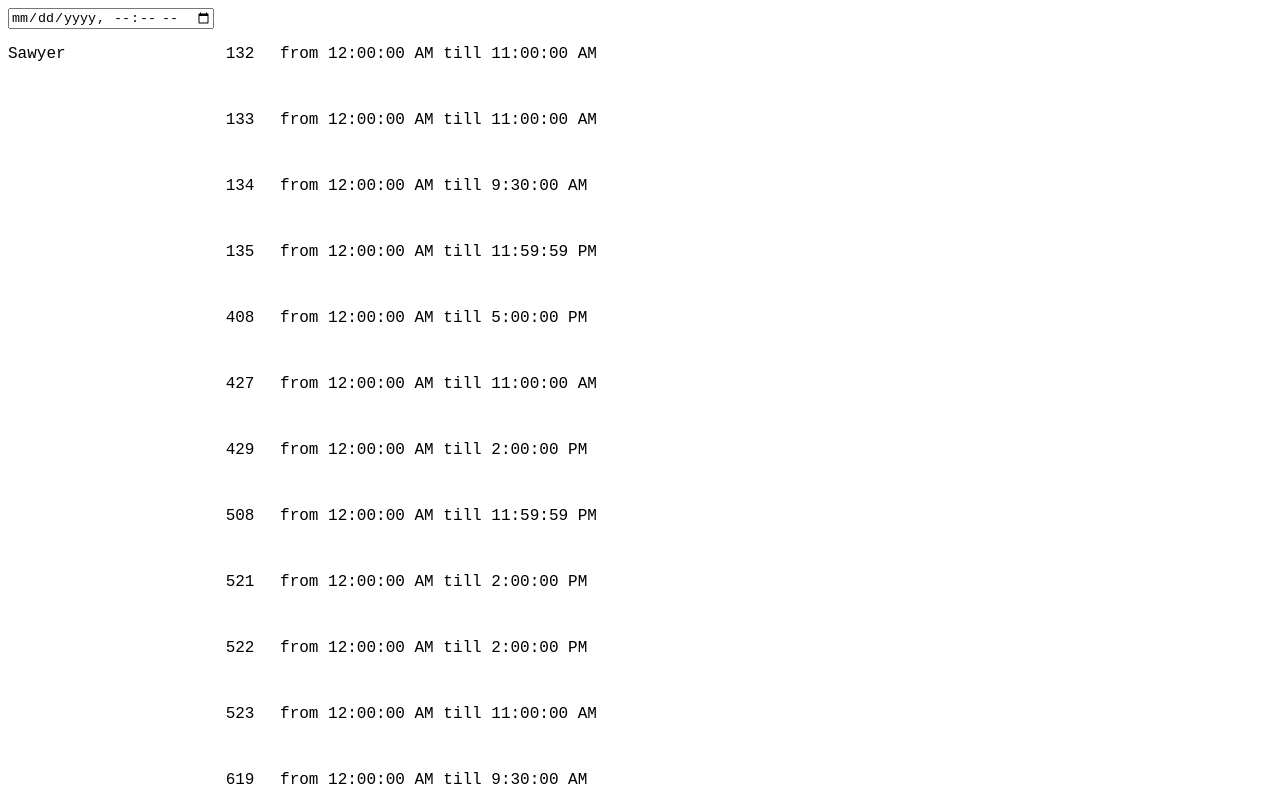
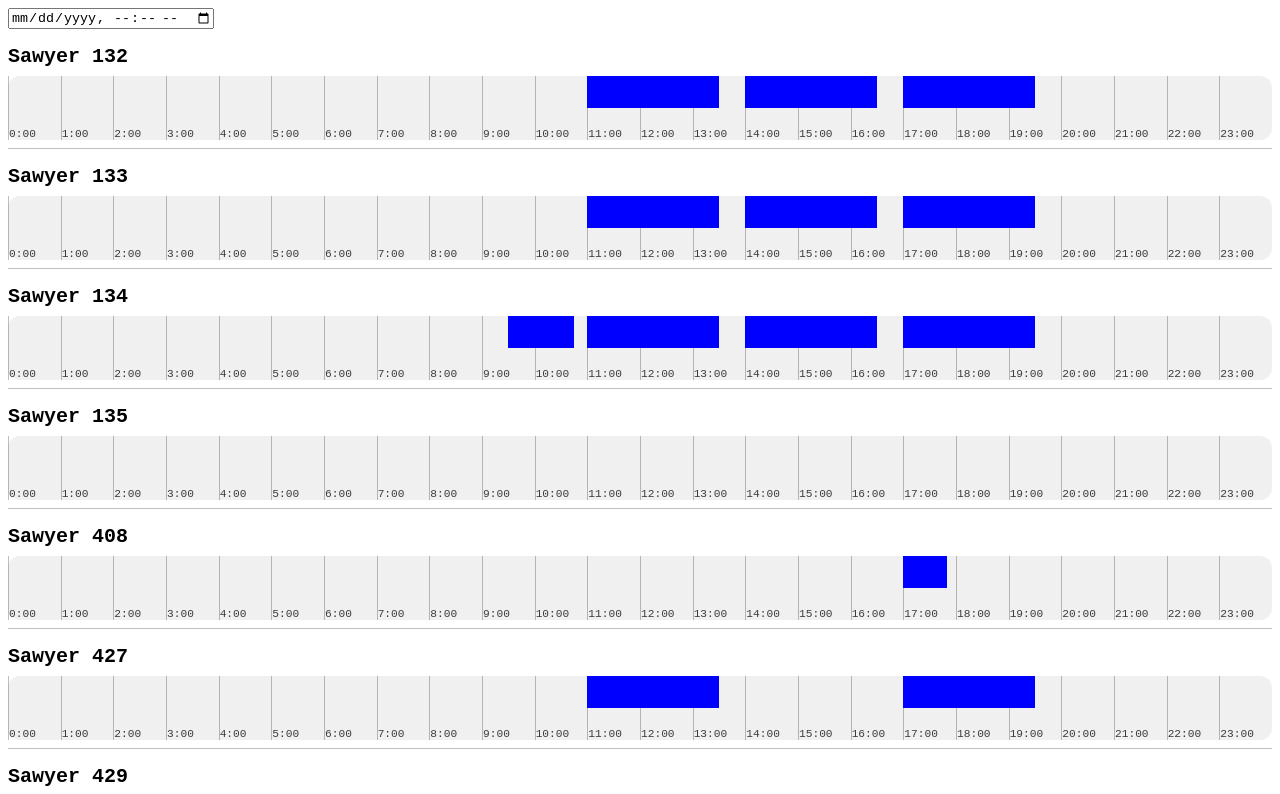
Before and after one commit to maxmmyron/suffolk_free_rooms, a SvelteKit app: page / in a window 1280 px wide. Shown: the top 794 px of the page. Built offline with nearby package versions, Linux system fonts and the light colour scheme.

Commit message:
add time visuals

```diff
--- a/src/routes/+page.svelte
+++ b/src/routes/+page.svelte
@@ -152,48 +152,71 @@
   />
 </div>
 
-{#if occupiedKey}
-  {@const occupiedTimes = calcOccupiedTimes(
-    occupiedKey[0],
-    occupiedKey[1],
-    date.getTime()
-  )}
-  {#key occupiedKey}
-    {#each occupiedTimes as occupiedTime}
-      <p>from {occupiedTime[0]} to {occupiedTime[1]}</p>
-    {/each}
-  {/key}
-{/if}
-
-<main class="grid">
 {#each Object.entries(data) as [building, rooms]}
-    <p>{building}</p>
-    <div class="grid">
   {#each Object.entries(rooms) as [room, _]}
     {#if availableRooms.findIndex((s) => s[0] === building && s[1] === room) !== -1}
-          {@const [startEmpty, endEmpty] = calcEmptyRoomTimes(
-            building,
-            room,
-            date.getTime()
-          )}
-          {@const startTime = new Date(startEmpty).toLocaleTimeString()}
-          {@const endTime = new Date(endEmpty).toLocaleTimeString()}
-          <p>{room}</p>
-          <p>from {startTime} till {endTime}</p>
+      {@const filledTimes = calcOccupiedTimes(building, room, time)}
+      {@const [startFree, endFree] = calcEmptyRoomTimes(building, room, time)}
+      <article class="room">
+        <h2>{building} {room}</h2>
+        <div>
+          {#each { length: 24 } as _, i}
+            <div class="tick" data-time="{i}:00"></div>
+          {/each}
+          {#each filledTimes as [startFilled, endFilled]}
+            {@const start =
+              (startFilled - getRelTime("00:00:00")) / 3600000 / 24}
+            {@const end = (endFilled - getRelTime("00:00:00")) / 3600000 / 24}
+            <div
+              style="left: {start * 100}%; right: {(1 - end) * 100}%;"
+              class="course-time"
+            ></div>
+          {/each}
+        </div>
+      </article>
     {/if}
   {/each}
-    </div>
 {/each}
-</main>
 
 <style>
-  .grid {
-    display: grid;
-    gap: 1rem;
-    grid-template-columns: min-content 1fr;
+  article.room {
+    display: flex;
+    flex-direction: column;
+    gap: 0.5rem;
+    border-bottom: 1px solid rgba(0, 0, 0, 0.25);
+    margin: 1rem 0;
+    padding-bottom: 0.5rem;
+    & h2 {
+      font-size: 1.25rem;
+      margin: 0;
     }
 
-  p {
-    text-wrap: nowrap;
+    & > div {
+      display: grid;
+      grid-template-columns: repeat(24, 1fr);
+      height: 4rem;
+      position: relative;
+
+      background-color: rgba(240, 240, 240, 1);
+      border-radius: 12px;
+
+      & .tick {
+        position: relative;
+        border-left: 1px solid rgba(0, 0, 0, 0.25);
+        &::after {
+          position: absolute;
+          content: attr(data-time);
+          font-size: 0.7rem;
+          color: rgba(60, 60, 60, 1);
+          bottom: 0px;
+        }
+      }
+
+      & .course-time {
+        position: absolute;
+        height: 50%;
+        background-color: blue;
+      }
+    }
   }
 </style>
```
Lines whose indentation alone changed are shown as unchanged.
